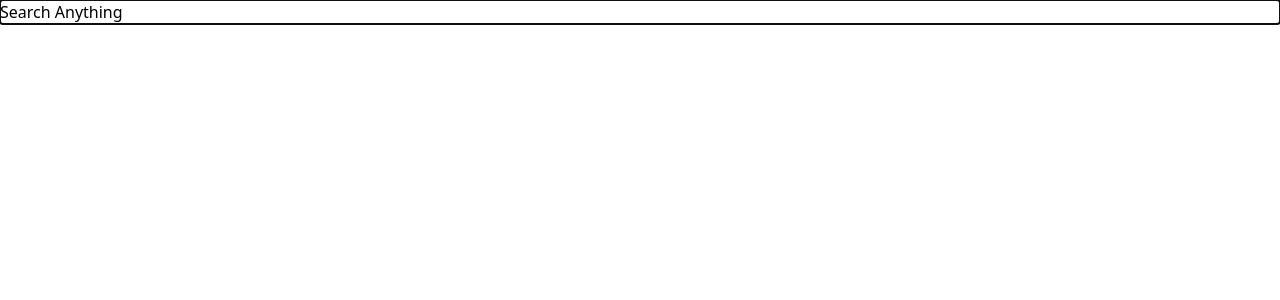
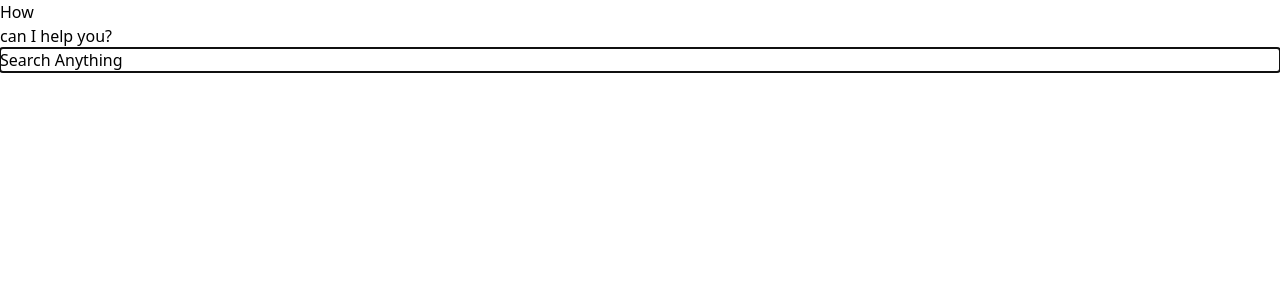
Before and after one commit to Shivam5551/Chatbot-Gemini-Api, a React (Vite) app in the folder frontend/: page / in a window 1280 px wide. Shown: the top 300 px of the page. Built offline with nearby package versions, Linux system fonts and the light colour scheme.

Commit message:
Some ui update

```diff
--- a/frontend/src/App.jsx
+++ b/frontend/src/App.jsx
@@ -77,10 +77,13 @@ const App = () => {
     <div className="w-screen h-screen overflow-y-auto overflow-x-hidden bg-slate-900/95 grid grid-rows-12">
 
 <div className="row-span-10 p-12 overflow-x-hidden overflow-y-auto h-full w-full">
-        {conversations.map(({ UserInput, ServerResponse }, index) => (
+  {conversations.length === 0 ? (
+    <div className="flex justify-center whitespace-pre items-center h-full text-7xl font-extrabold"><h1 className="text-yellow-500">How </h1><h1 className="text-purple-400">can I help you?</h1></div>
+  ) : (
+    conversations.map(({ UserInput, ServerResponse }, index) => (
       <div key={index} className="mb-4">
-            <div className=" flex justify-end w-full overflow-x-clip h-fit mb-2 text-white">
-              <div className="rounded-2xl break-all h-fit bg-gray-500 p-2">
+        <div className="flex justify-end w-full overflow-x-clip h-fit mb-2 text-white">
+          <div className="rounded-2xl w-fit max-w-[50%]  break-all h-fit bg-gray-500 p-2">
             <strong className="whitespace-pre">User: </strong> {UserInput}
           </div>
         </div>
@@ -88,8 +91,10 @@ const App = () => {
           <strong>Response:</strong> {parse(ServerResponse)}
         </div>
       </div>
-        ))}
+    ))
+  )}
 </div>
+
 
       <div className="flex items-end relative row-span-2 justify-center mb-4">
         <div className="flex items-center w-full md:w-3/4 h-fit rounded-3xl m-1 sm:m-4 mb-1 sm:mb-3 bg-zinc-700">
```
Lines whose indentation alone changed are shown as unchanged.
